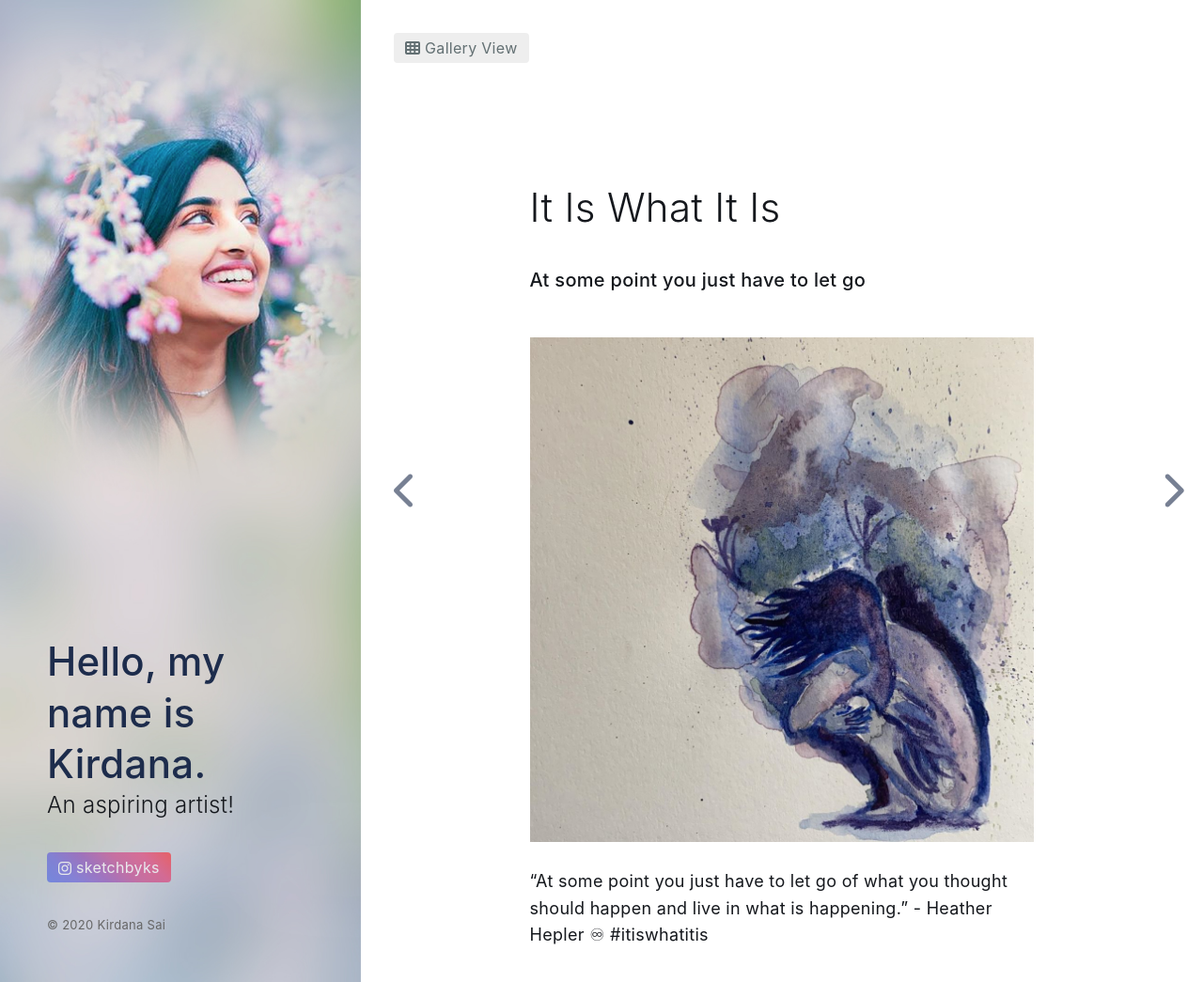
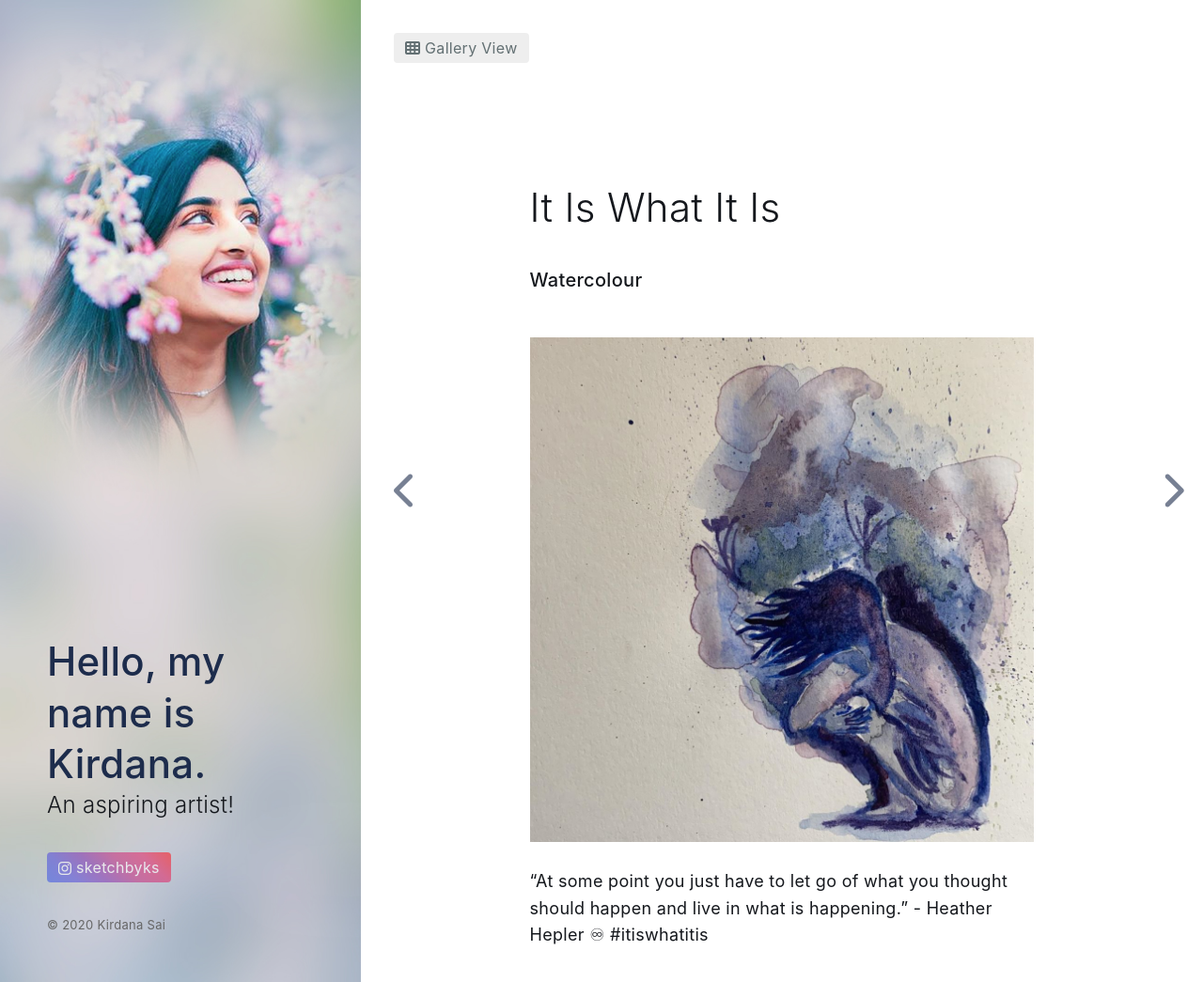
Before and after one commit to kirdanasai/kirdanasai.github.io, a Jekyll site: the page built from _art/it-is-what-it-is.md, in a window 1280 px wide and 1045 px high. Shown: the whole window at 94% size. Built offline with Jekyll 4.4.1, drawn with Linux system fonts in a browser that asks for light colours; nearby versions of some CDN libraries.

Commit message:
Update it-is-what-it-is.md

```diff
--- a/_art/it-is-what-it-is.md
+++ b/_art/it-is-what-it-is.md
@@ -1,7 +1,7 @@
 ---
 layout: art
 title: It Is What It Is
-tagline: At some point you just have to let go
+tagline: Watercolour
 image: 1.jpg
 ---
 “At some point you just have to let go of what you thought should happen and live in what is happening.” - Heather Hepler ♾ #itiswhatitis
```
